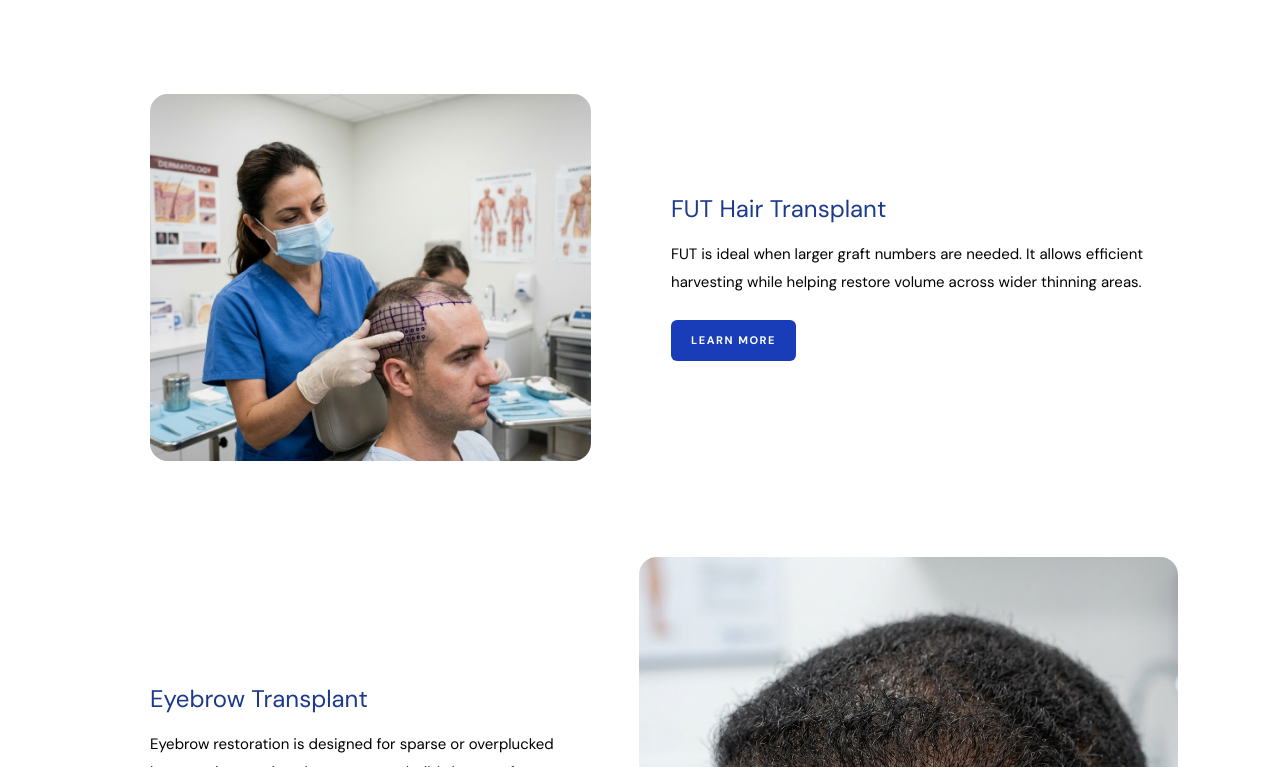
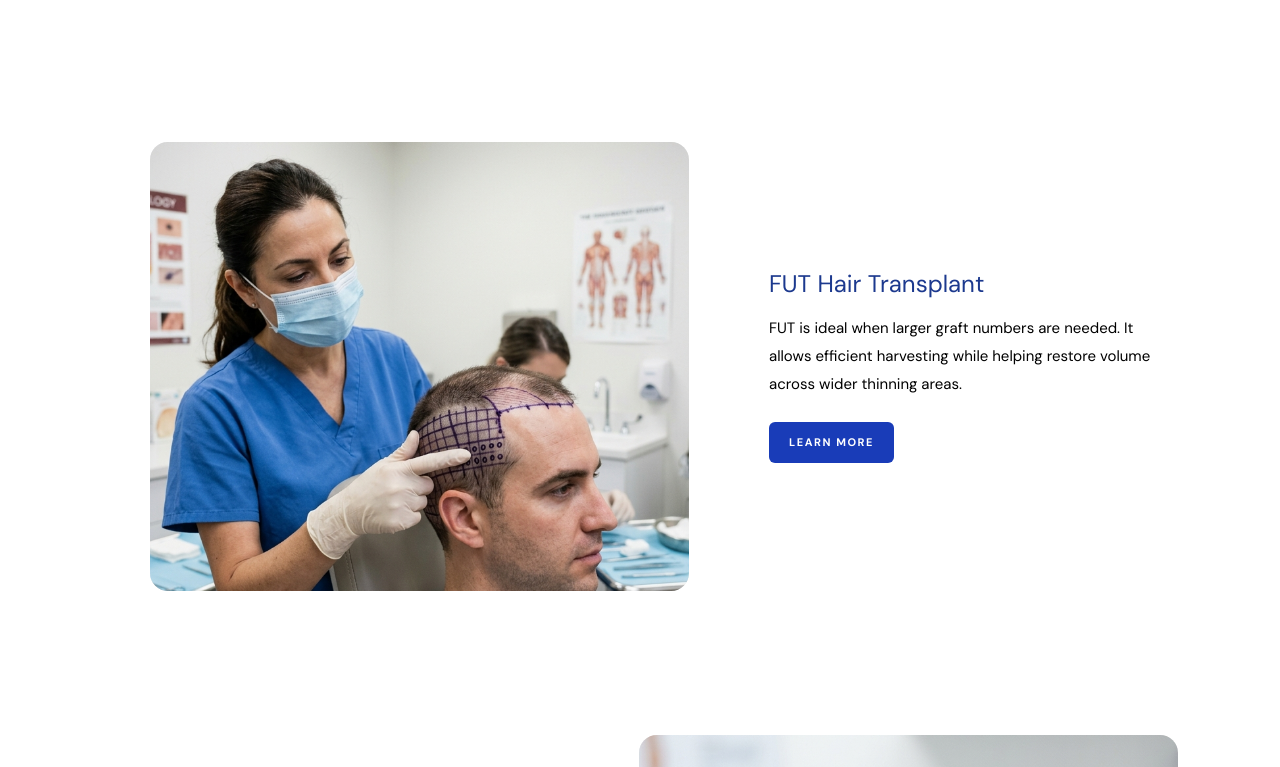
Before and after one commit to dominicnaatey/hair-transplant, a Next.js app: page /hair-transplant in a window 1280 px wide. Shown: the part 1393-2160 px from the top of the page. Built offline with nearby package versions, Linux system fonts and the light colour scheme; a web font is replaced by a local one.

Commit message:
feat: add layout and custom image classes

```diff
--- a/components/HairTransplant/Procedures.tsx
+++ b/components/HairTransplant/Procedures.tsx
@@ -5,14 +5,16 @@ import { procedures } from "@/components/HairTransplant/data";
 export default function Procedures() {
   return (
     <section className="bg-white px-6 pb-16 sm:pb-20 md:pb-24">
-      <div className="mx-auto max-w-245 space-y-16 sm:space-y-20 md:space-y-24">
+      <div className="mx-auto max-w-245 space-y-16 sm:space-y-20 md:space-y-36">
         {procedures.map((procedure, index) => {
           const reversed = index % 2 === 1;
 
           return (
             <section
               key={procedure.title}
-              className={`grid items-center gap-8 md:grid-cols-[45%_55%] md:gap-12 ${
+              className={`grid items-center gap-8 md:gap-12 ${
+                reversed ? "md:grid-cols-[55%_45%]" : "md:grid-cols-[45%_55%]"
+              } ${
                 reversed
                   ? "md:[&>*:first-child]:order-2 md:[&>*:last-child]:order-1"
                   : ""
@@ -44,7 +46,7 @@ export default function Procedures() {
                     alt={procedure.imageAlt}
                     fill
                     sizes="(min-width: 768px) 430px, 100vw"
-                    className="object-cover"
+                    className={`object-cover ${procedure.imageClassName ?? ""}`}
                   />
                 </div>
               </div>
```
